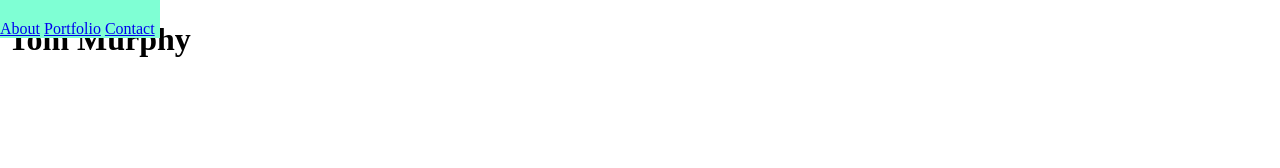
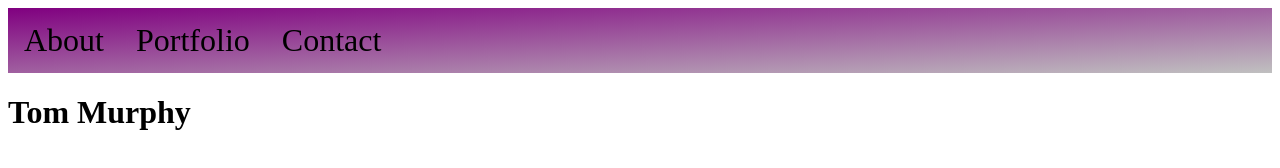
Before and after one commit to 98tmurphy/98tmurphy.github.io, a plain HTML site: page index.html in a window 1280 px wide. Drawn offline with Linux system fonts and the light colour scheme.

Commit message:
asdf
asdf

```diff
--- a/index.html
+++ b/index.html
@@ -1,9 +1,9 @@
 <!DOCTYPE html>
 <html>
 <title>Tom Murphy</title>
-<link rel="stylesheet" href="/stylesheet.css">
+<link rel="stylesheet" href="stylesheet.css">
     <body>
-        <div class = 'sidenav'>
+        <div class = 'topBar'>
             <a href = '#'>About</a>
             <a href = '#'>Portfolio</a>
             <a href = '#'>Contact</a>
--- a/stylesheet.css
+++ b/stylesheet.css
@@ -1,8 +1,15 @@
-.sidenav{
-    width: 160px;
-    position: fixed;
-    top: 0;
-    left: 0;
-    background-color:aquamarine;
-    padding-top: 20px;
+.topBar{
+    overflow: hidden;
+    background-image: linear-gradient(to bottom right, purple,silver);
+    margin-top: 0;
+
 }
+.topBar a{
+    float: left;
+    display: block;
+    color:black;
+    text-align: center;
+    padding: 14px 16px;
+    text-decoration: none;
+    font-size: 2em;
+}
```
